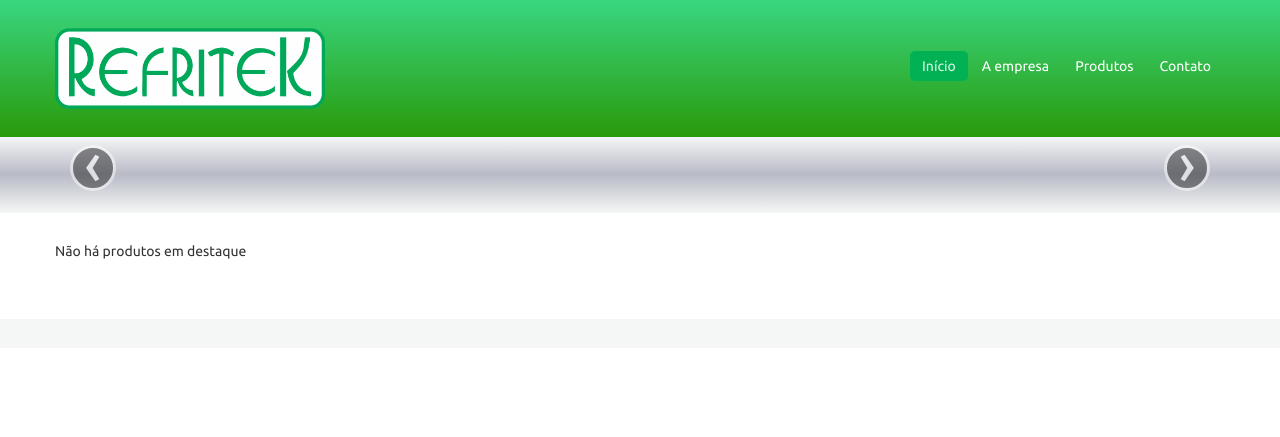
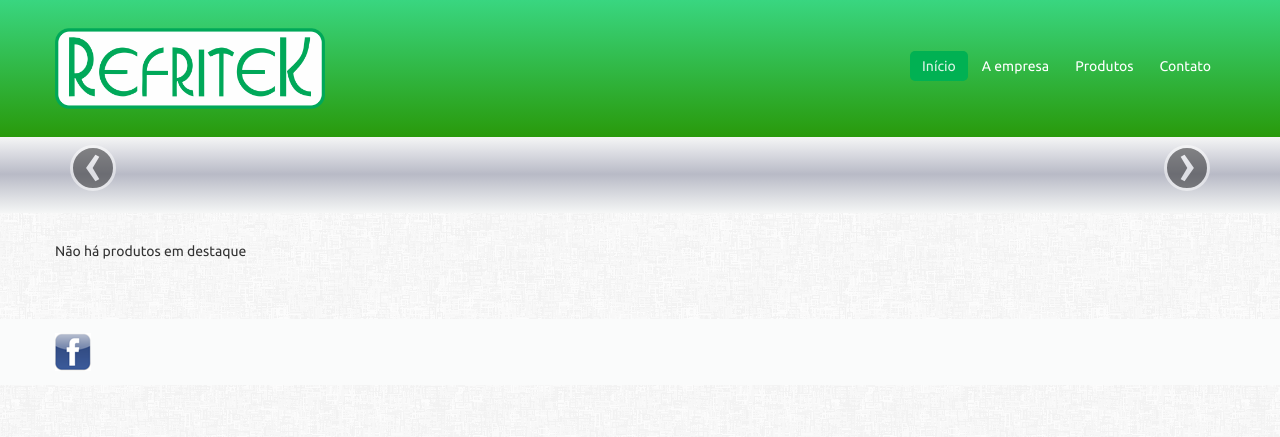
Before and after one commit to macndesign/refritek_heroku, a Django app: template core/templates/core/home.html in a window 1280 px wide. Shown: the top 437 px of the page. Run offline with Django 3.2, Linux system fonts and the light colour scheme; the template is opened without the code that fills it, so the values that code supplies are empty; some libraries are stand-ins or nearby versions.

Commit message:
fb no rodape

```diff
--- a/core/static/css/style.css
+++ b/core/static/css/style.css
@@ -1,5 +1,6 @@
 body {
     font-family: "Ubuntu", sans-serif !important;
+    background: #fff url("../img/fabric_of_squares_gray.png");
 }
 
 .destaque-text p {
@@ -38,7 +39,7 @@ div.main {
 }
 
 footer.footer {
-    background: #f5f6f6; /* Old browsers */
+    background: #fafbfb;
     padding: 1em 0;
 }
 
--- a/core/templates/core/base.html
+++ b/core/templates/core/base.html
@@ -46,14 +46,19 @@
 <footer class="footer">
     <div class="container">
         <div class="row">
-            <div class="span8">
+            <div class="span1">
+                <a href="https://facebook.com/refritek" target="_blank">
+                    <img src="{{ STATIC_URL }}img/fb-icon.png" width="36" height="38" alt="Facebook" title="Refritek no Facebook">
+                </a>
+            </div>
+            <div class="span7">
                 <div class="muted">
                     {% if pagina.footer_content %}{{ pagina.footer_content|linebreaks }}{% endif %}
                 </div>
             </div>
             <div class="span4" style="text-align: right">
                 {% if cartoes %}
-                    <div style="border-bottom: padding-bottom: 3px; text-align: right">
+                    <div style="padding-bottom: 3px; text-align: right">
                         <strong>Aceitamos os cartões</strong>
                     </div>
                     <div style="text-align: right; padding-top: 3px">
--- a/refritek_heroku/settings.py
+++ b/refritek_heroku/settings.py
@@ -26,7 +26,7 @@ DATABASES = {
 
 # Hosts/domain names that are valid for this site; required if DEBUG is False
 # See https://docs.djangoproject.com/en/1.5/ref/settings/#allowed-hosts
-ALLOWED_HOSTS = ['refritek.herokuapp.com', 'www.refritekequipamentos.com']
+ALLOWED_HOSTS = ['*']
 
 # Local time zone for this installation. Choices can be found here:
 # http://en.wikipedia.org/wiki/List_of_tz_zones_by_name
```
Also changed, not shown: core/static/img/fabric_of_squares_gray.png (added), core/static/img/fb-icon.png (added).
